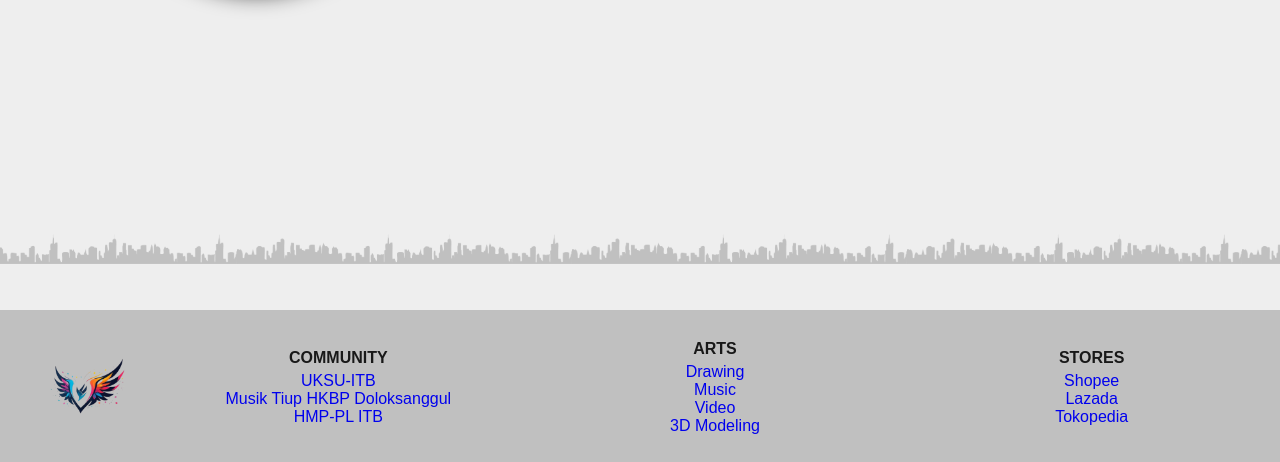
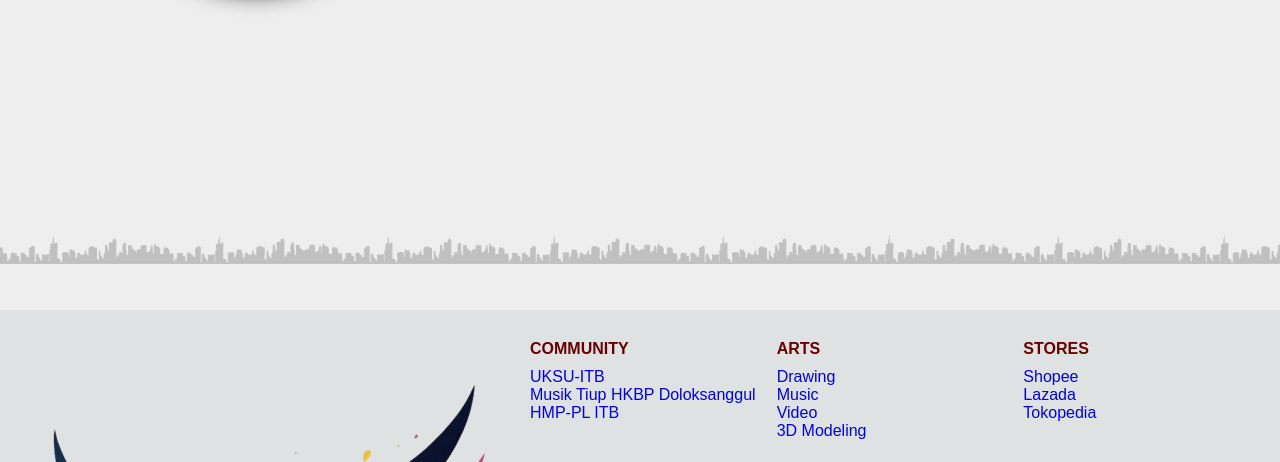
Before and after one commit to Barita-eng/Resume, a plain HTML site: page index.html in a window 1280 px wide. Shown: the part 490-952 px from the top of the page. Drawn offline with nearby package versions, Linux system fonts and the light colour scheme.

Commit message:
Update position.css

```diff
--- a/position.css
+++ b/position.css
@@ -255,61 +255,24 @@ nav .navlinks li a:hover{
         padding: 30px 0px;
     }
 }
-.container2{
-    width: 100%;
-    height: 100%;
-    min-height: 20vh;
-    background: rgb(192, 192, 192);
-    display: inline-flex;
-    justify-content: center;
-    align-items: center;
+.container2 {
+    display: flex;
+    justify-content: space-around;
+    background: #dfe2e2;
+    padding: 20px;
 }
-.container2 img{
-    height: 80px;
-    width: 80px;
-    margin-left: 50px;
-    margin-right: 20px;
-    cursor: pointer;
+
+.logo2, .colom1, .colom2 {
+    flex: 1;
+    padding: 10px;
 }
-.container2 .logo2{
-    width: 420px;
-    max-width: 95%;
-    margin: 0 auto;
-    padding: 0 20px;
-    background-color:rgb(192, 192, 192);
-    justify-items: center;
+
+.logo2 ul, .colom1 ul, .colom2 ul {
+    list-style: none;
+    padding: 0;
 }
-.container2 .logo2 ul{
-    display: block;
-    padding: 5px;
-    justify-items: center;
+
+.logo2 h4, .colom1 h4, .colom2 h4 {
+    color: #680000;
+    margin-bottom: 10px;
 }
-.container2 .logo2 ul li{
-    color: azure;
-}
-.container2 .colom1{
-    width: 420px;
-    max-width: 95%;
-    margin: 0 auto;
-    padding: 0 20px;
-    background-color: rgb(192, 192, 192);
-    justify-items: center;
-}
-.container2 .colom1 ul{
-    justify-items: center;
-    display: block;
-    padding: 5px;
-}
-.container2 .colom2{
-    width: 420px;
-    max-width: 95%;
-    margin: 0 auto;
-    padding: 0 20px;
-    background-color:  rgb(192, 192, 192);
-    justify-items: center;
-}
-.container2 .colom2 ul{
-    display: block;
-    padding: 5px;
-    Justify-items: center;
-}
```
